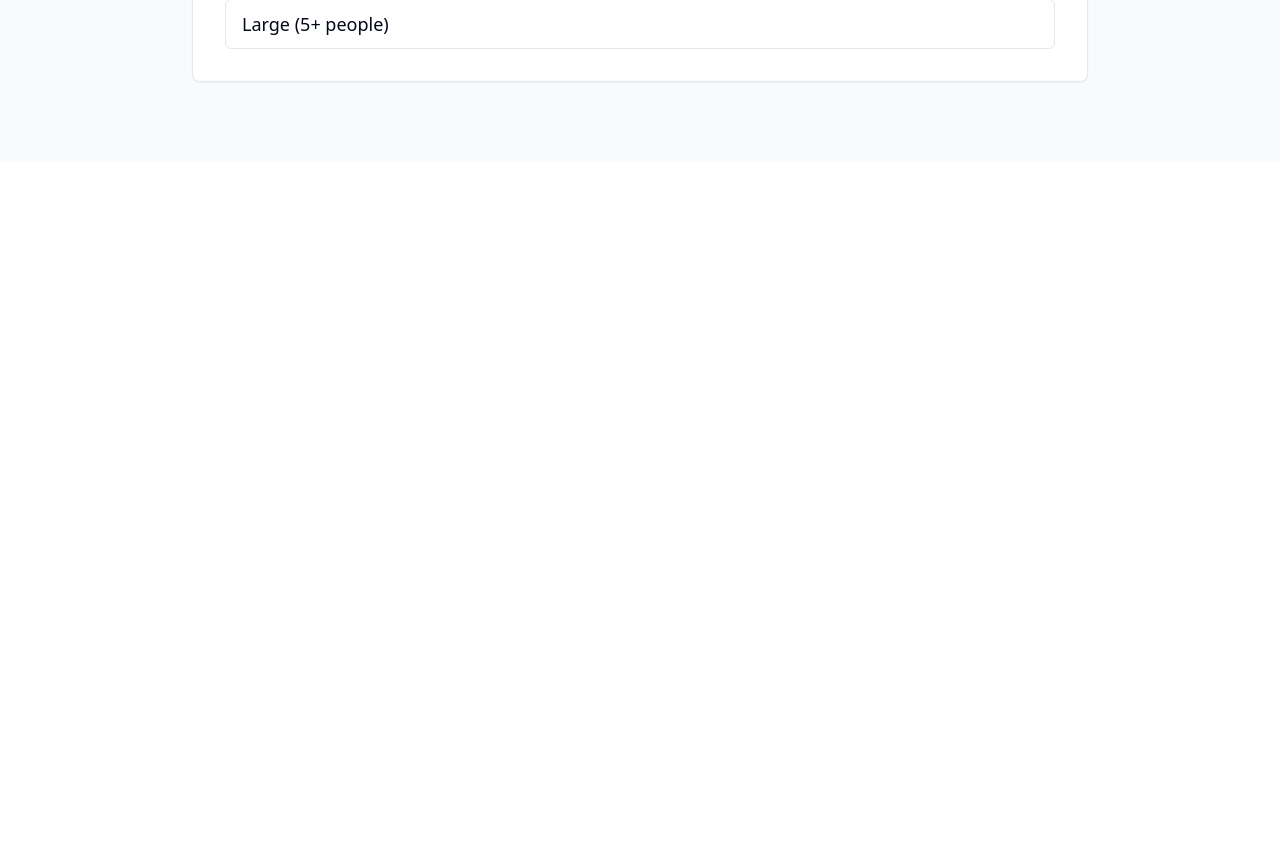
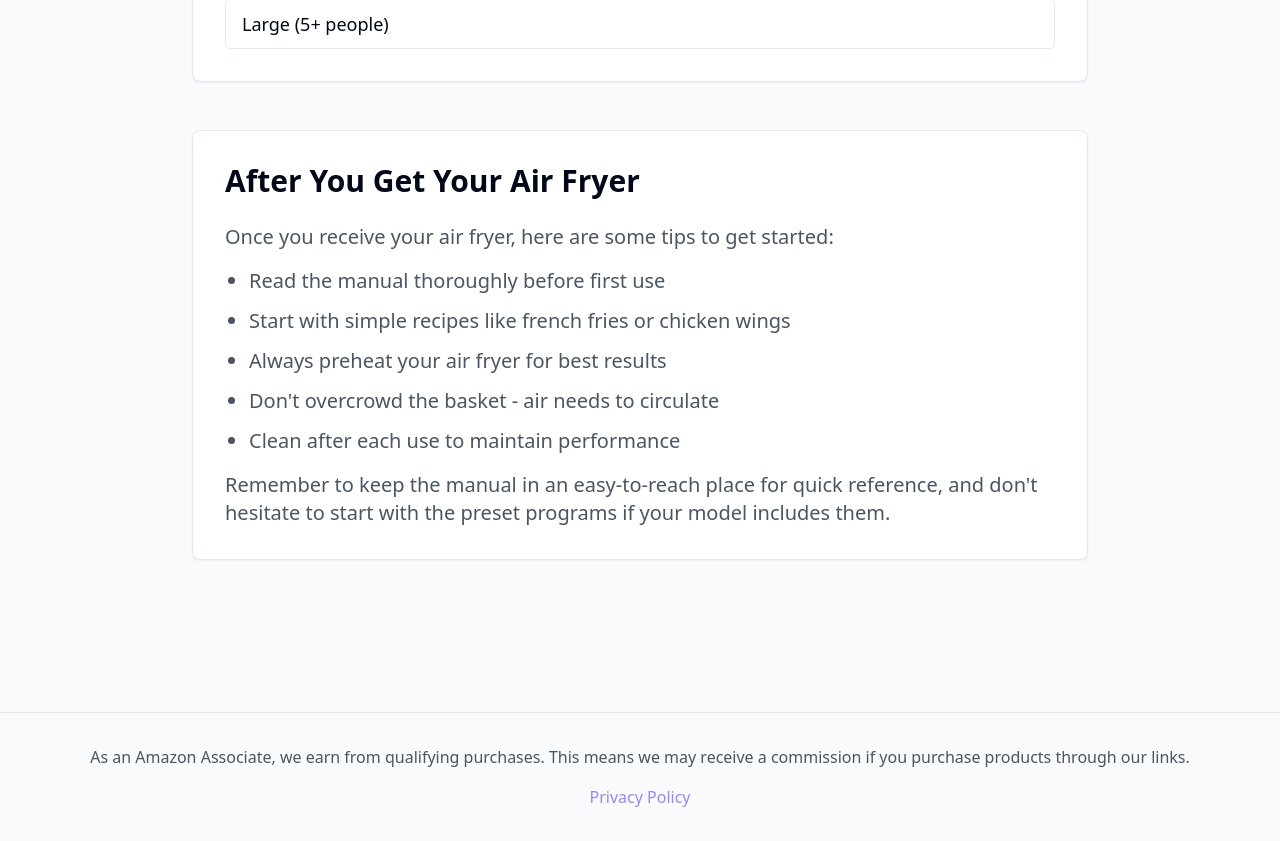
Before and after one commit to midries3/we-love-seniors-assistant-v3, a React (Vite) app: page /products/air-fryers in a window 1280 px wide. Shown: the part 1060-1901 px from the top of the page. Before the commit the page ends 1222 px from the top, so only its background shows below. Built offline with nearby package versions, Linux system fonts and the light colour scheme.

Commit message:
Add footer to product pages
Implemented a footer on the product pages that includes a link to the privacy policy and a message indicating affiliate status. Additionally, addressed the user's concern about missing content under the quiz section.
[skip gpt_engineer]

```diff
--- /dev/null
+++ b/src/components/layout/ProductFooter.tsx
@@ -0,0 +1,18 @@
+import { Link } from "react-router-dom";
+
+export const ProductFooter = () => {
+  return (
+    <footer className="mt-16 py-8 border-t border-gray-200">
+      <div className="container mx-auto px-4">
+        <div className="text-center text-gray-600">
+          <p className="mb-4">
+            As an Amazon Associate, we earn from qualifying purchases. This means we may receive a commission if you purchase products through our links.
+          </p>
+          <Link to="/privacy-policy" className="text-primary hover:underline">
+            Privacy Policy
+          </Link>
+        </div>
+      </div>
+    </footer>
+  );
+};
--- a/src/pages/products/AirFryers.tsx
+++ b/src/pages/products/AirFryers.tsx
@@ -1,5 +1,6 @@
 import { ProductQuiz } from "@/components/products/ProductQuiz";
 import { Card } from "@/components/ui/card";
+import { ProductFooter } from "@/components/layout/ProductFooter";
 
 const AirFryers = () => {
   return (
@@ -26,17 +27,37 @@ const AirFryers = () => {
                 <li>Compact size that won't take up too much counter space</li>
               </ul>
               <p className="mt-6 font-medium text-primary">
-                Ready to find your perfect air fryer? Take our quick quiz below to get a personalized recommendation that matches your needs!
+                Ready to find your perfect air fryer? Take our quick quiz below to get a personalized recommendation!
               </p>
             </div>
           </Card>
 
-          <div className="mb-8">
+          <div className="mb-12">
             <h2 className="text-3xl font-semibold mb-6">Take Our Quiz</h2>
             <ProductQuiz productType="airFryer" />
           </div>
+
+          <Card className="mb-10 p-8">
+            <h2 className="text-3xl font-semibold mb-6">After You Get Your Air Fryer</h2>
+            <div className="space-y-4 text-xl text-gray-600">
+              <p>
+                Once you receive your air fryer, here are some tips to get started:
+              </p>
+              <ul className="list-disc pl-6 space-y-3">
+                <li>Read the manual thoroughly before first use</li>
+                <li>Start with simple recipes like french fries or chicken wings</li>
+                <li>Always preheat your air fryer for best results</li>
+                <li>Don't overcrowd the basket - air needs to circulate</li>
+                <li>Clean after each use to maintain performance</li>
+              </ul>
+              <p className="mt-6">
+                Remember to keep the manual in an easy-to-reach place for quick reference, and don't hesitate to start with the preset programs if your model includes them.
+              </p>
+            </div>
+          </Card>
         </div>
       </main>
+      <ProductFooter />
     </div>
   );
 };
```
